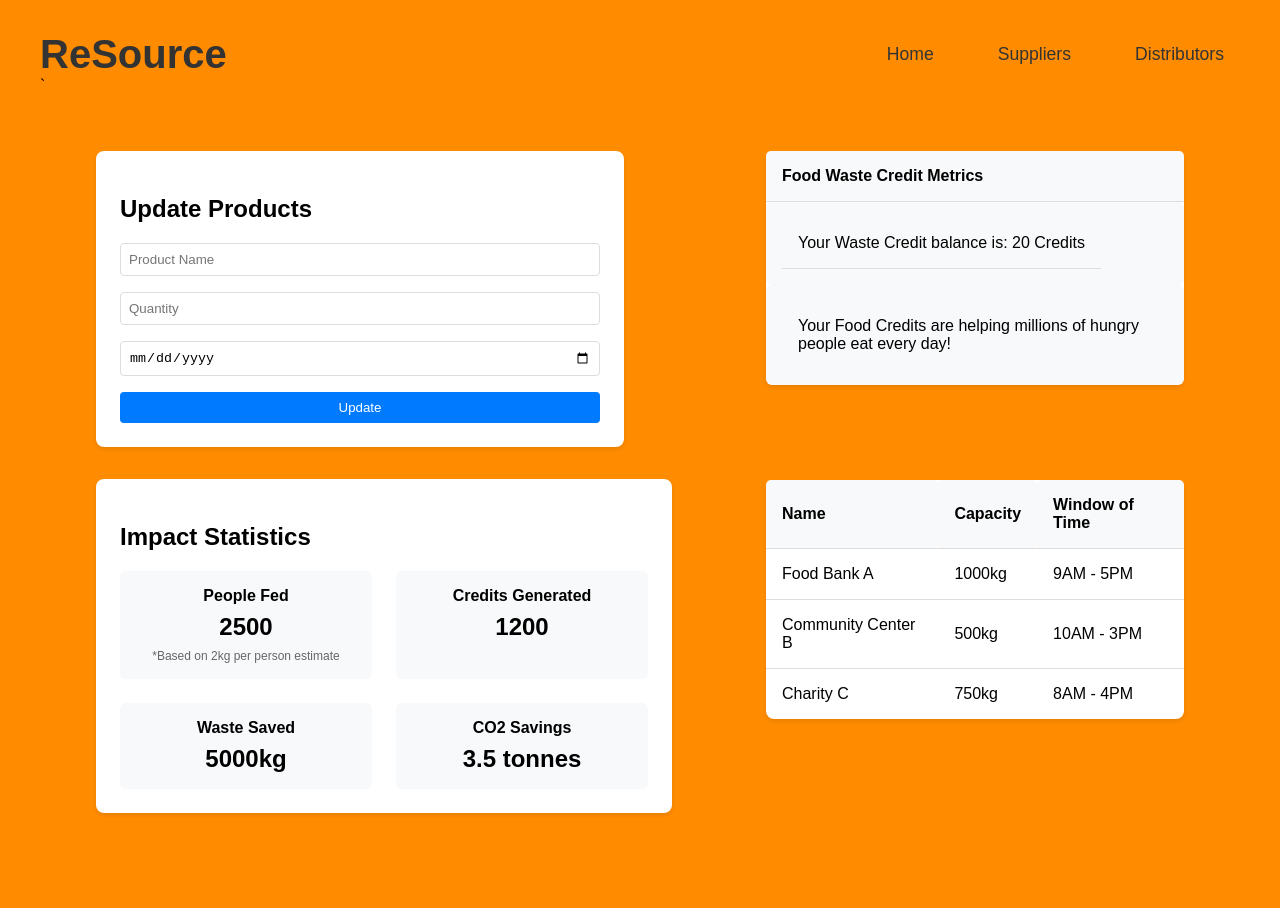
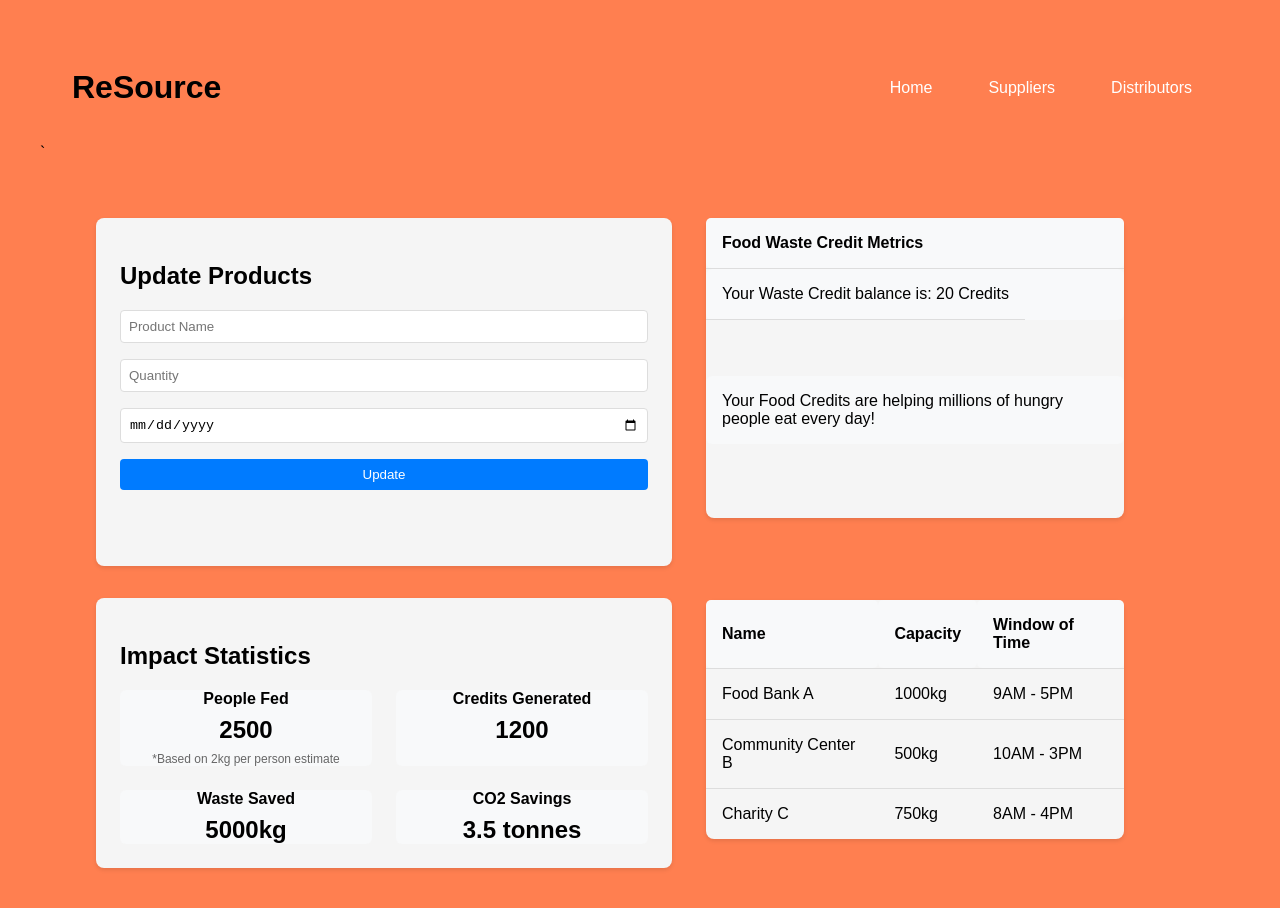
Before and after one commit to raupadhyaya04/ICHack25, a React (Create React App) app in the folder Webpage/resource/: page /suppliers in a window 1280 px wide. Shown: the top 908 px of the page. Built offline with nearby package versions, Linux system fonts and the light colour scheme.

Commit message:
(mostly) finished frontend (THANKS CLAUDE!!!)

```diff
--- a/Webpage/resource/src/app.css
+++ b/Webpage/resource/src/app.css
@@ -2,56 +2,51 @@
 body {
   margin: 0;
   padding: 0;
-  background-color: #ff8c00; /* Orange background */
+  background-color: #ff7f50; /* Orange background */
   font-family: 'Cooper Black', 'Arial Rounded MT Bold', sans-serif; /* Softer font */
 }
 
-/* Header styling */
+/* Header */
 .header {
   display: flex;
   justify-content: space-between;
   align-items: center;
-  background-color: rgba(255, 255, 255, 0.9); /* Semi-transparent white */
-  background-color: #ff8c00;
+  background-color: #ff7f50;
+  padding: 1rem 2rem;
 }
 
-/* Title styling */
+/* Title */
 .title {
-  margin: 0;
-  font-size: 2.5rem;
-  color: #333;
+  font-size: 2rem;
+  color: #000;
+  font-weight: 700;
 }
 
-/* Navigation bar styling */
+/* Navigation */
 .nav-bar {
   display: flex;
   align-items: center;
-  background-color: #ff8c00;
+  position: relative; /* Ensures it stays above other elements */
+  z-index: 10; /* Higher than other content */
 }
 
 .nav-bar ul {
   list-style: none;
-  margin: 0;
-  padding: 0;
   display: flex;
-  gap: 2rem;
-}
-
-.nav-bar li {
-  margin: 0;
+  gap: 1.5rem;
 }
 
 .nav-bar a {
   text-decoration: none;
-  color: #333;
-  font-size: 1.1rem;
+  color: #fff;
+  font-size: 1rem;
   padding: 0.5rem 1rem;
-  border-radius: 4px;
-  transition: background-color 0.3s;
+  border-radius: 6px;
+  transition: all 0.3s ease;
 }
 
 .nav-bar a:hover {
-  color: rgb(255, 255, 255);
+  background: rgba(255, 255, 255, 0.2);
 }
 
 /* Main content styling */
@@ -73,12 +68,13 @@ body {
   flex: 1;
   display: flex;
   align-items: center;
+  margin-top: -200px;
 }
 
 .home-image {
   width: 100%;
   height: auto;
-  border-radius: 8px;
+  /*border-radius: 8px;*/
   box-shadow: 0 4px 8px rgba(0, 0, 0, 0.1);
 }
 
@@ -88,6 +84,7 @@ body {
   flex-direction: column;
   justify-content: center;
   padding: 2rem;
+  margin-top: -210px;
 }
 
 .home-text-section h2 {
@@ -170,7 +167,7 @@ body {
 }
 
 .product-updates {
-  background-color: #ffffff;
+  background-color: #f5f5f5;
   padding: 1.5rem;
   border-radius: 8px;
   box-shadow: 0 2px 4px rgba(0,0,0,0.1);
@@ -198,7 +195,7 @@ body {
 }
 
 .statistics {
-  background-color: #ffffff;
+  background-color: #f5f5f5;
   padding: 1.5rem;
   border-radius: 8px;
   box-shadow: 0 2px 4px rgba(0,0,0,0.1);
@@ -212,7 +209,7 @@ body {
 }
 
 .stat-box {
-  padding: 1rem;
+  padding: 0rem;
   background-color: #f8f9fa;
   border-radius: 6px;
   text-align: center;
@@ -244,21 +241,23 @@ body {
 .credStats-table {
   width: 100%;
   border-collapse: collapse;
-  background-color: #ffffff;
+  background-color: #f5f5f5;
   box-shadow: 0 2px 4px rgba(0,0,0,0.1);
   border-radius: 8px;
   margin: 0;
   margin-top: 0px;
+  margin-left: -60px;
 }
 
 .distributors-table {
   width: 100%;
   border-collapse: collapse;
-  background-color: #ffffff;
+  background-color: #f5f5f5;
   box-shadow: 0 2px 4px rgba(0,0,0,0.1);
   border-radius: 8px;
   margin: 0;
-  margin-top: 63px;
+  margin-top: 50px;
+  margin-left: -60px;
 }
 
 .distributors-table th,
@@ -292,17 +291,74 @@ body {
   }
 }
 
-/*
+.credStats-table, .product-updates {
+  height: 300px;
+  width: 100%;
+}
+
+.content-container {
+  display: grid;
+  grid-template-columns: 1fr 1fr; /* Creates two equal columns */
+  gap: 80px; /* Increased gap between the columns */
+  padding: 20px;
+  max-width: 1400px;
+  margin: 0 auto;
+}
+
+/* Responsive layout for smaller screens */
 @media (max-width: 768px) {
-  .stats-grid {
+  .content-container {
+    grid-template-columns: 1fr;
+  }
+}
+
+.content-container {
+  display: grid;
+  grid-template-columns: 1fr 1fr; /* Creates two equal columns */
+  gap: 80px; /* Increased gap between the columns */
+  padding: 20px;
+  max-width: 1400px;
+  margin: 0 auto;
+}
+
+
+@media (max-width: 1024px) {
+  .dashboard-container {
     grid-template-columns: 1fr;
   }
 
-  .dashboard-container {
-    padding: 1rem;
+  .stats-grid {
+    grid-template-columns: repeat(2, 1fr);
   }
 }
-*/
+
+@media (max-width: 768px) {
+  .content-container {
+    grid-template-columns: 1fr;
+  }
+}
+
+.content-container {
+  display: grid;
+  grid-template-columns: 1fr 1fr; /* Creates two equal columns */
+  gap: 80px; /* Increased gap between the columns */
+  padding: 20px;
+  max-width: 1400px;
+  margin: 0 auto;
+}
+
+/* Responsive layout for smaller screens */
+@media (max-width: 768px) {
+  .content-container {
+    grid-template-columns: 1fr;
+  }
+}
+
+.breakdown-table,
+.appointments-list {
+  width: 100%;
+  height: 200px;
+}
 
 /* Breakdown Table Styles */
 .breakdown-table {
```
